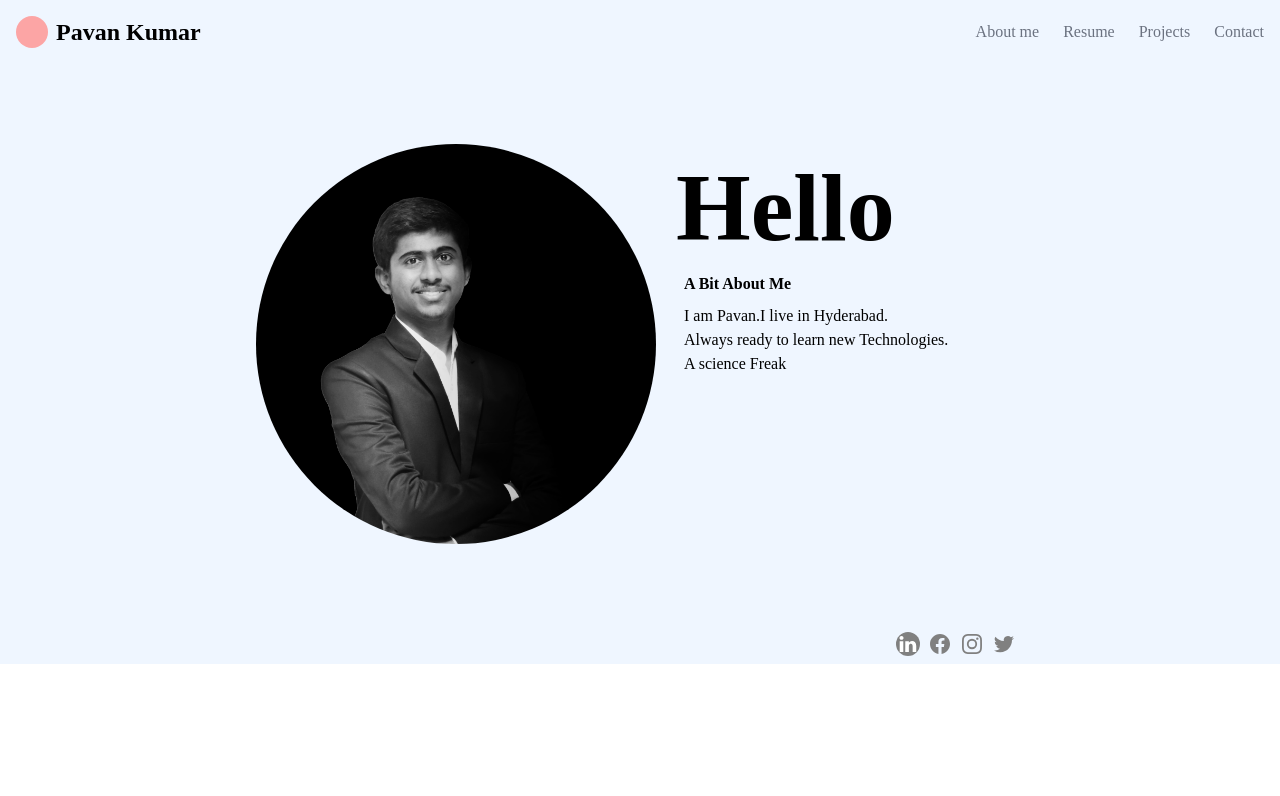
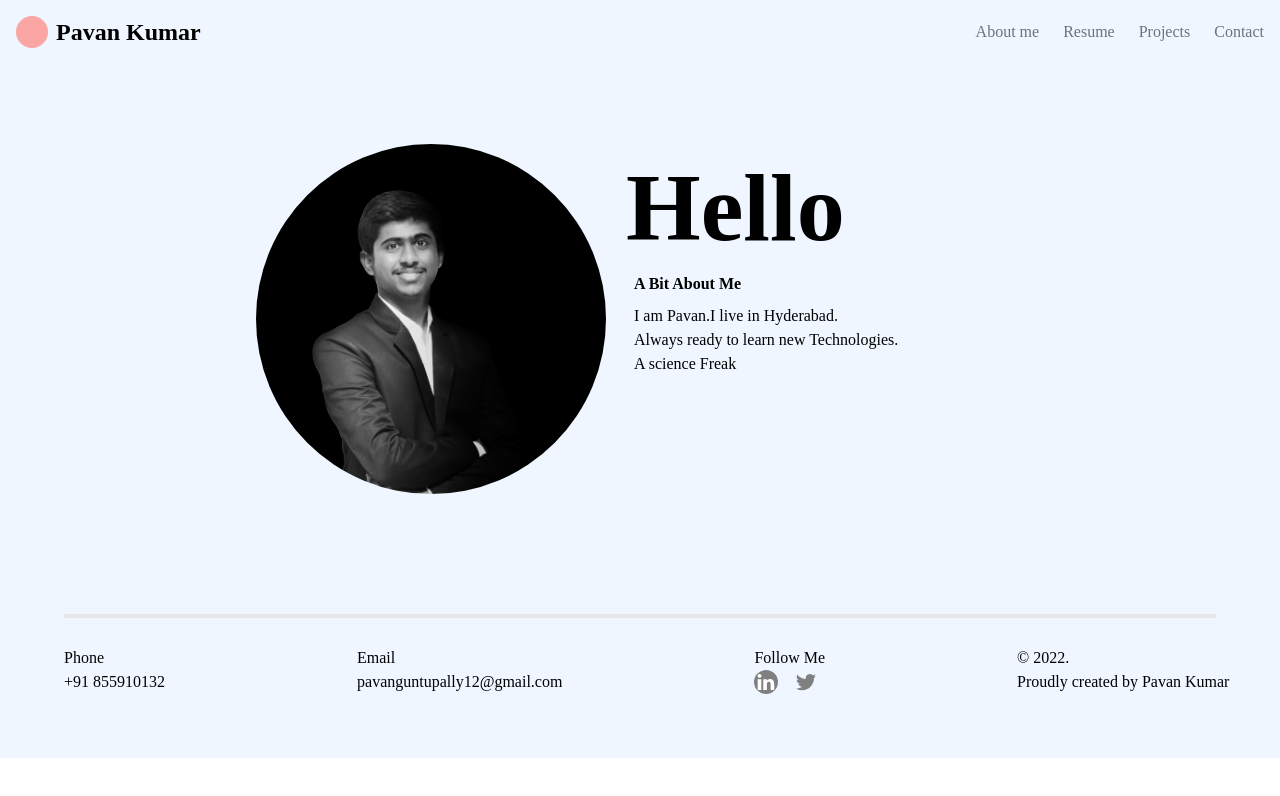
Before and after one commit to Pavan-rmes/portfolio, a React (Create React App) app: page / in a window 1280 px wide. Shown: the top 796 px of the page. Built offline with nearby package versions, Linux system fonts and the light colour scheme.

Commit message:
Added animation for profile

```diff
--- a/src/App.css
+++ b/src/App.css
@@ -3,12 +3,9 @@
 @tailwind utilities;
 
 
-@import url('https://fonts.googleapis.com/css?family=Poppins');
-
-
 .profilepic{
-    width: 400px;
-    height: 400px;
+    width: 350px;
+    height: 350px;
     border-radius: 50%;
 }
 
--- a/src/App.js
+++ b/src/App.js
@@ -11,8 +11,10 @@ function App() {
   return (
     <div>
       <Header />
+      <div className='bg-blue-50'>
       <Profile />
       <Footer />
+      </div>
     </div>
   );
 }
@@ -100,7 +102,7 @@ function Header(){
 
 function Profile(){
   return(
-    <div className='bg-blue-50 py-5 md:py-20'>
+    <div className='py-5 md:py-20 animate-slide-in-bottom'>
       <div className='flex flex-wrap gap-x-5 ml-5 mr-5 md:ml-64'>
         <img src={pavanImg} className='profilepic' alt='pavan profilr pic' />
         <div>
@@ -116,11 +118,27 @@ function Profile(){
 
 function Footer(){
   return(
-    <div style={{paddingLeft:"70%"}} className='bg-blue-50 flex gap-x-2 py-2'>
-    <LinkdinIcon />
-    <FaceboookIcon />
-    <InstagramIcon />
-    <TwitterIcon />
+    <div className='mt-10 animate-slide-in-bottom'>
+      <hr className='border-y-2 mx-16' />
+      <div className='mt-2 ml-16 flex gap-x-48 mb-2 py-5 pb-16'>
+      <div>
+        <p>Phone</p>
+        <p>+91 855910132</p>
+      </div>
+      <div>
+        <p>Email</p>
+        <p>pavanguntupally12@gmail.com</p>
+      </div>
+      <div>
+        <p>Follow Me</p>
+        <p className='flex gap-x-4'><LinkdinIcon /><TwitterIcon /></p>
+      </div>
+      <div>
+        <p>© 2022.</p>
+        <p>Proudly created by Pavan Kumar </p>
+      </div>
+
+    </div>
     </div>
   )
 }
--- a/src/index.css
+++ b/src/index.css
@@ -7,3 +7,5 @@ code {
   font-family: source-code-pro, Menlo, Monaco, Consolas, 'Courier New',
     monospace;
 }
+
+@import url('https://fonts.googleapis.com/css?family=Poppins');
--- a/tailwind.config.js
+++ b/tailwind.config.js
@@ -3,7 +3,22 @@ module.exports = {
     "./src/**/*.{js,jsx,ts,tsx}",
   ],
   theme: {
-    extend: {},
-  },
-  plugins: [],
+      extend: {
+          animation: {
+              "slide-in-bottom": "slide-in-bottom 2s cubic-bezier(0.250, 0.460, 0.450, 0.940)    "
+          },
+          keyframes: {
+              "slide-in-bottom": {
+                  "0%": {
+                      transform: "translateY(1000px)",
+                      opacity: "0"
+                  },
+                  to: {
+                      transform: "translateY(0)",
+                      opacity: "1"
+                  }
+              }
+          }
+      }
+  }
 }
```
